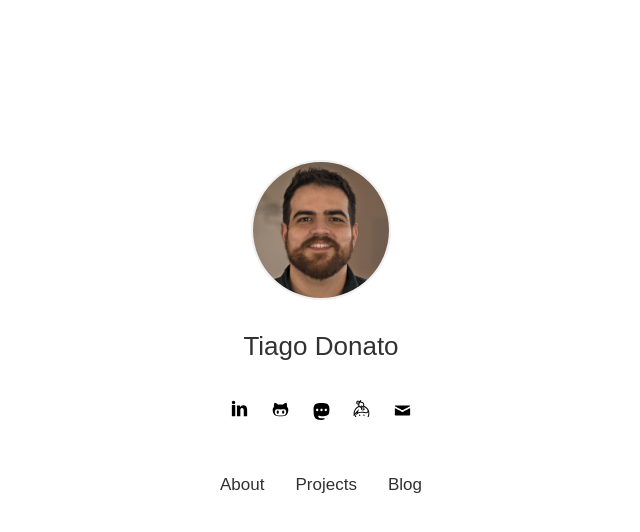
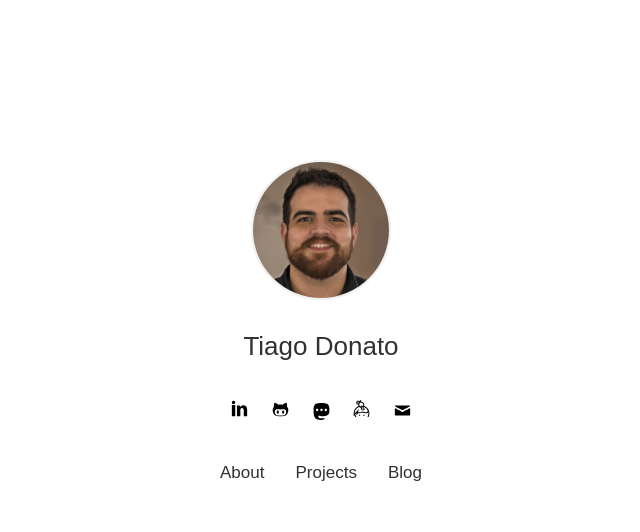
Before and after one commit to tgdnt/mysite, a Jekyll site: the page built from index.html, in a window 1280 px wide. Shown: the top 532 px of the page, without its empty margins (319-959 px from the left). Built offline with Jekyll 4.4.1, drawn with Linux system fonts in a browser that asks for light colours; some web fonts are replaced.

Commit message:
Removes animations from home page and repositions elements

```diff
--- a/_sass/_homepage.scss
+++ b/_sass/_homepage.scss
@@ -3,7 +3,7 @@
 .header-home {
     display: block;
     margin-top: 8rem;
-    margin-bottom: 1.6rem;
+    margin-bottom: 1rem;
     text-align: center;
 }
 
--- a/_sass/_social-links.scss
+++ b/_sass/_social-links.scss
@@ -25,14 +25,13 @@
     &:hover:before {
       opacity: 1;
       display: inline-block;
-      transform: translate3d(0,0,0);
       white-space: nowrap;
     }
     &:before {
       content: attr(data-title);
       display: none;
       position: absolute;
-      bottom: -34px;
+      bottom: -27px;
       left: -6px;
       margin: 0 auto;
       font-size: 13px;
@@ -43,15 +42,13 @@
       height: 22px;
       line-height: 22px;
       opacity: 0;
-      transition: opacity 150ms linear, transform 150ms linear, -webkit-transform 150ms linear;
-      transform: translate3d(0,-8px,0);
       z-index: 99;
 }
 
     &:after {
       content: "";
       position: absolute;
-      top: 35px;
+      top: 28px;
       left: 13px;
       width: 0;
       height: 0;
@@ -59,22 +56,17 @@
       border-right: 5px solid transparent;
       border-bottom: 6px solid #222;
       opacity: 0;
-      transition: opacity 150ms linear, transform 150ms linear, -webkit-transform 150ms linear;
-      transform: translate3d(0,-8px,0);
       z-index: 100;
 }
 
     &:hover:after {
       opacity: 1;
-      transform: translate3d(0,0,0);
 }
 }
 
-  .icon {
-      transition: all ease-in-out .2s;
-  }
 }
 
+// Positional adjustments for certain icons
 .icon-mastodon {
     position: relative;
     top: 3px;
```
